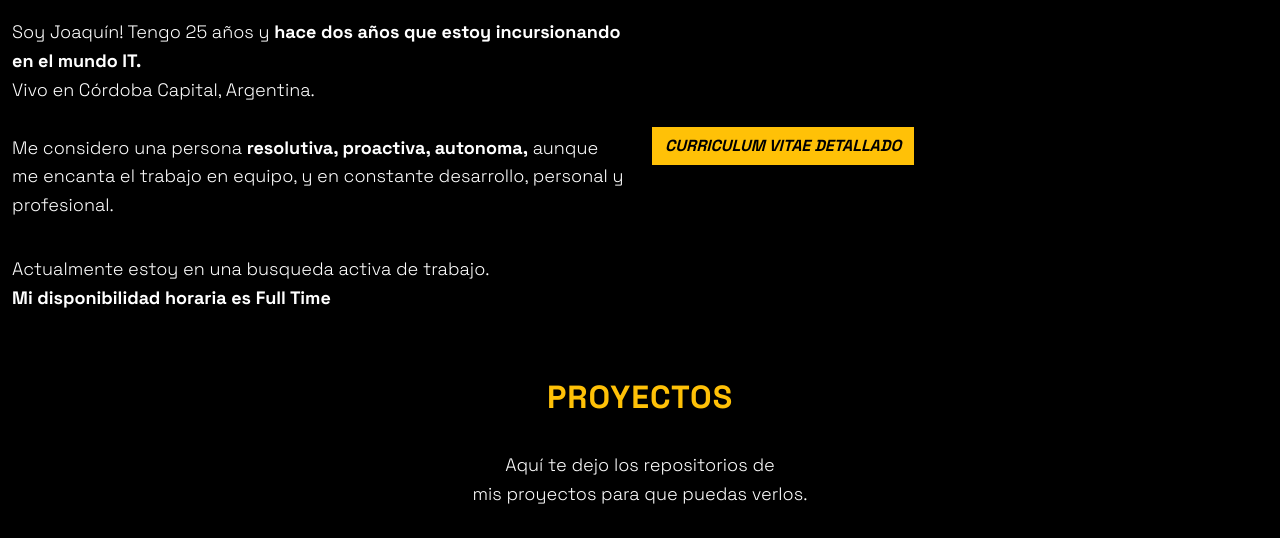
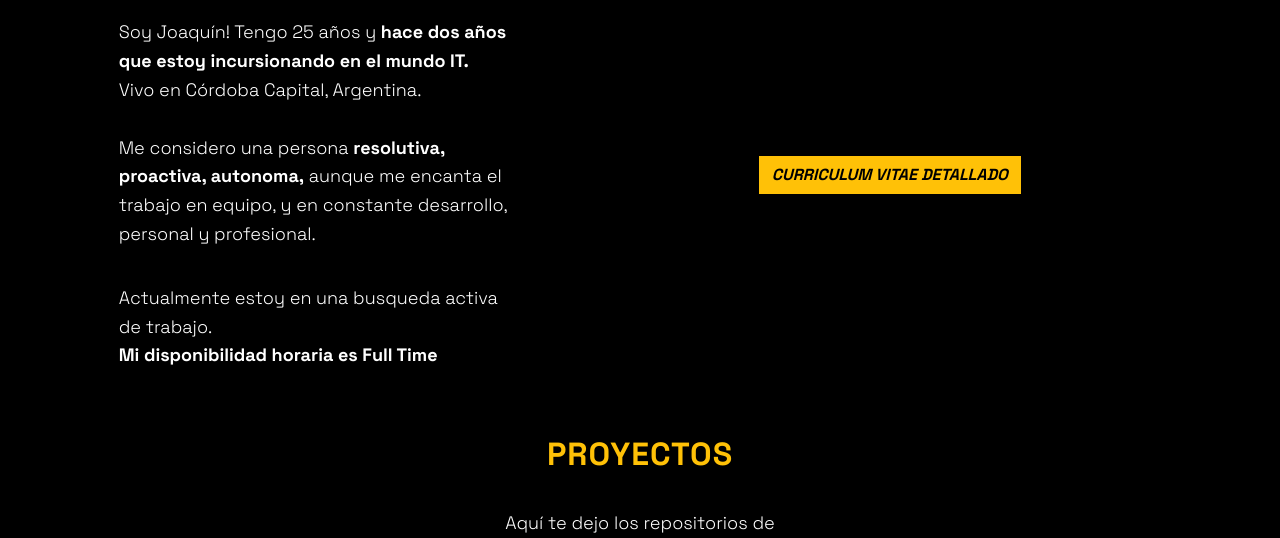
Before and after one commit to joaquinaccorsi/curriculum-vitae-page2, a plain HTML site: page index.html in a window 1280 px wide. Shown: the part 685-1223 px from the top of the page. Drawn offline with nearby package versions, Linux system fonts and the light colour scheme.

Commit message:
Update index.html

```diff
--- a/index.html
+++ b/index.html
@@ -64,12 +64,12 @@
         <section class="content-section" id="conoceme">
             <div class="container-fluid">
                 <div class="row justify-content-around">
-                    <div class="col-sm-6 col-md-6 align-self-center">
+                    <div class="col-sm-4 col-md-4 align-self-start">
                      <h2>Conoceme</h2>
                      <p>Soy Joaquín! Tengo 25 años y <strong> hace dos años que estoy incursionando en el mundo IT.</strong> <br>Vivo en Córdoba Capital, Argentina. <br>  <br> Me considero una persona <strong>resolutiva, proactiva, autonoma,</strong>  aunque me encanta el trabajo en equipo, y en constante desarrollo, personal y profesional. <br> </p>
                      <p>Actualmente estoy en una busqueda activa de trabajo.<br><strong>Mi disponibilidad horaria es Full Time</strong> </p>
                     </div>
-                    <div class="col-sm-6 col-md-6 align-self-center">
+                    <div class="col-sm-4 col-md-4 align-self-center">
                         <button class="btn btn-warning" type="button" data-bs-toggle="offcanvas" data-bs-target="#offcanvasExample" aria-controls="offcanvasExample" style="font-family: 'Space Grotesk', sans-serif;font-style: italic;font-weight: 700;">
                           CURRICULUM VITAE DETALLADO
                         </button>
```
